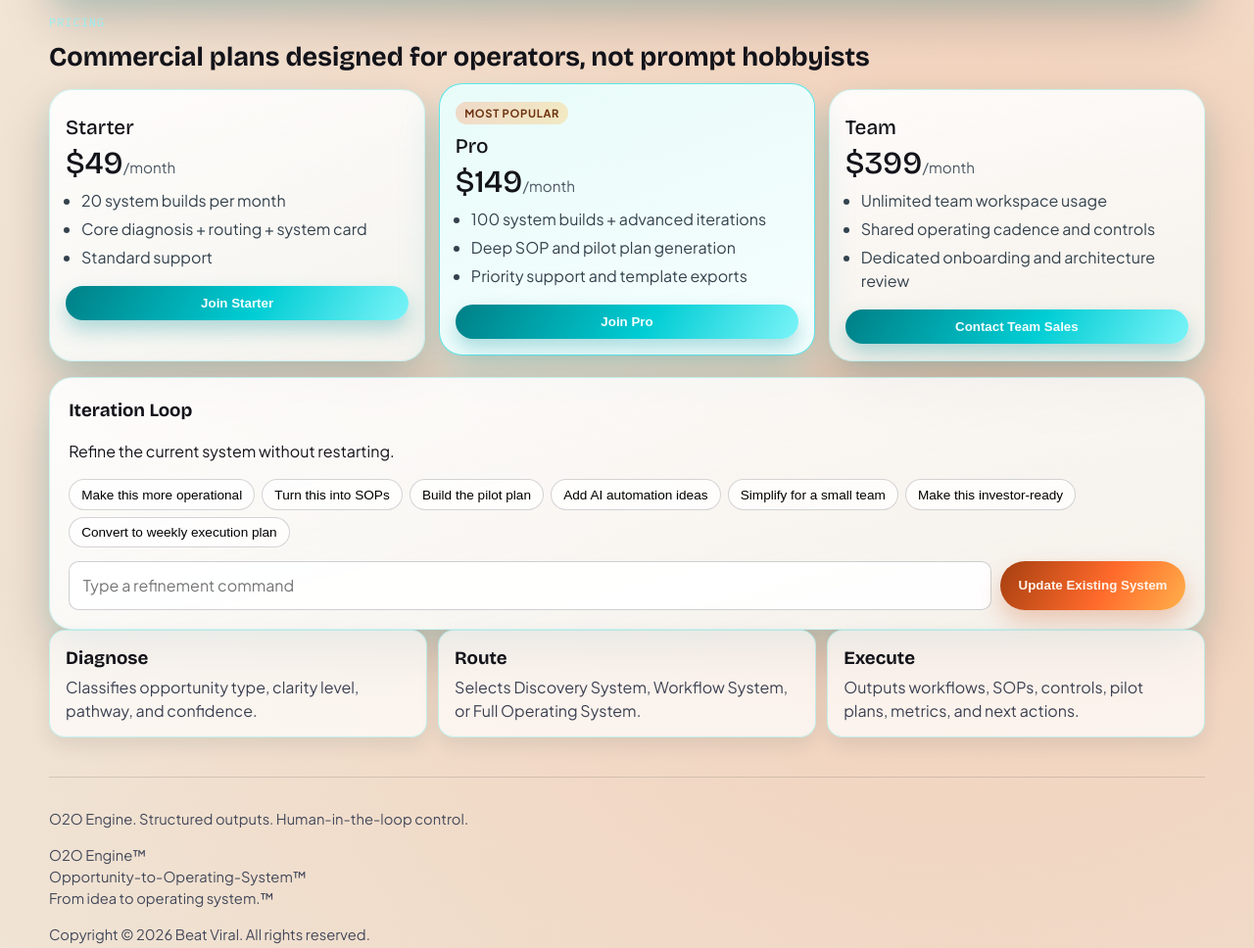
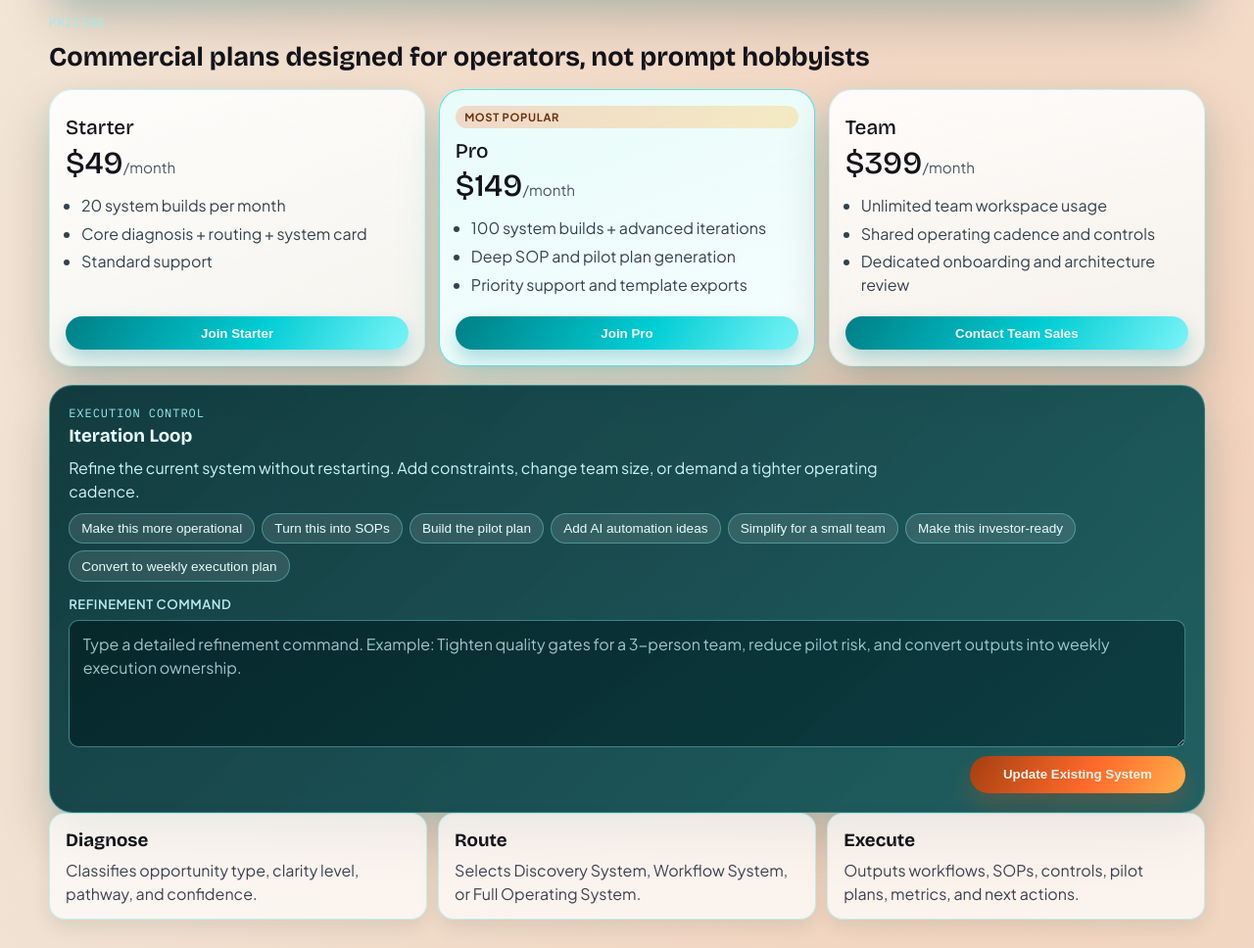
Before and after one commit to BeatViral/o2o-engine, a plain HTML site: page frontend/index.html in a window 1280 px wide. Shown: the part 2550-3518 px from the top of the page at 98% size. Drawn offline with nearby package versions, Linux system fonts and the light colour scheme; no server answers.

Commit message:
Align pricing cards and strengthen iteration command panel

```diff
--- a/frontend/index.html
+++ b/frontend/index.html
@@ -228,8 +228,9 @@
 
       <section class="refinement reveal-delay-3">
         <article class="panel refinement-panel">
+          <p class="demo-kicker">Execution Control</p>
           <h3>Iteration Loop</h3>
-          <p>Refine the current system without restarting.</p>
+          <p class="refinement-lead">Refine the current system without restarting. Add constraints, change team size, or demand a tighter operating cadence.</p>
 
           <div class="chip-row" id="chipRow">
             <button class="chip" data-command="Make this more operational">Make this more operational</button>
@@ -241,8 +242,9 @@
             <button class="chip" data-command="Convert this into a weekly execution plan">Convert to weekly execution plan</button>
           </div>
 
+          <label class="refinement-label" for="refineCommand">Refinement Command</label>
           <div class="refine-row">
-            <input id="refineCommand" type="text" placeholder="Type a refinement command" />
+            <textarea id="refineCommand" class="refine-command" placeholder="Type a detailed refinement command. Example: Tighten quality gates for a 3-person team, reduce pilot risk, and convert outputs into weekly execution ownership."></textarea>
             <button id="refineBtn" class="secondary-btn">Update Existing System</button>
           </div>
         </article>
--- a/frontend/styles.css
+++ b/frontend/styles.css
@@ -569,15 +569,19 @@ textarea {
   display: grid;
   grid-template-columns: repeat(3, minmax(0, 1fr));
   gap: 0.85rem;
+  align-items: stretch;
 }
 
 .price-card {
   padding: 1rem;
+  display: flex;
+  flex-direction: column;
+  min-height: 100%;
 }
 
 .price-card.featured {
   border-color: rgba(0, 216, 222, 0.62);
-  transform: translateY(-6px);
+  transform: none;
   background: linear-gradient(160deg, rgba(231, 255, 255, 0.9), rgba(244, 255, 255, 0.98));
   box-shadow: 0 24px 42px rgba(0, 161, 171, 0.23);
 }
@@ -617,6 +621,7 @@ textarea {
 .price-list {
   margin: 0.65rem 0 0;
   padding-left: 1rem;
+  flex: 1;
 }
 
 .price-list li {
@@ -625,7 +630,7 @@ textarea {
 }
 
 .price-cta {
-  margin-top: 0.8rem;
+  margin-top: 0.9rem;
   width: 100%;
   border: 0;
   border-radius: 999px;
@@ -643,7 +648,32 @@ textarea {
 }
 
 .refinement {
-  margin-top: 1rem;
+  margin-top: 1.15rem;
+}
+
+.refinement-panel {
+  background: linear-gradient(138deg, rgba(9, 52, 56, 0.96), rgba(10, 84, 89, 0.9));
+  border: 1px solid rgba(117, 238, 244, 0.34);
+  color: #e9feff;
+}
+
+.refinement-panel h3 {
+  margin-bottom: 0.45rem;
+}
+
+.refinement-lead {
+  margin: 0;
+  color: #cff4f6;
+  max-width: 860px;
+}
+
+.refinement-label {
+  margin-top: 0.85rem;
+  margin-bottom: 0.35rem;
+  color: #b9edf1;
+  font-size: 0.82rem;
+  letter-spacing: 0.04em;
+  text-transform: uppercase;
 }
 
 .chip-row {
@@ -654,8 +684,9 @@ textarea {
 }
 
 .chip {
-  border: 1px solid rgba(19, 19, 26, 0.18);
-  background: rgba(255, 255, 255, 0.78);
+  border: 1px solid rgba(125, 235, 241, 0.38);
+  background: rgba(255, 255, 255, 0.11);
+  color: #e9fcfd;
   border-radius: 999px;
   padding: 0.45rem 0.75rem;
   font-size: 0.85rem;
@@ -663,15 +694,32 @@ textarea {
 }
 
 .chip:hover {
-  border-color: #0c8e95;
-  background: linear-gradient(125deg, rgba(0, 216, 222, 0.14), rgba(255, 106, 43, 0.1));
+  border-color: #7beff4;
+  background: linear-gradient(125deg, rgba(0, 216, 222, 0.24), rgba(255, 106, 43, 0.18));
 }
 
 .refine-row {
   display: grid;
-  grid-template-columns: 1fr auto;
+  grid-template-columns: 1fr;
   gap: 0.55rem;
-  margin-top: 0.85rem;
+  margin-top: 0.35rem;
+}
+
+.refine-command {
+  min-height: 130px;
+  resize: vertical;
+  color: #ecfeff;
+  border: 1px solid rgba(125, 235, 241, 0.45);
+  background: linear-gradient(145deg, rgba(5, 38, 41, 0.92), rgba(13, 58, 62, 0.9));
+}
+
+.refine-command::placeholder {
+  color: rgba(195, 243, 247, 0.78);
+}
+
+.refinement-panel #refineBtn {
+  justify-self: end;
+  min-width: 220px;
 }
 
 .output {
@@ -874,6 +922,11 @@ textarea {
     grid-template-columns: 1fr;
   }
 
+  .refinement-panel #refineBtn {
+    justify-self: stretch;
+    min-width: 0;
+  }
+
   .kv-grid {
     grid-template-columns: 1fr;
   }
```
